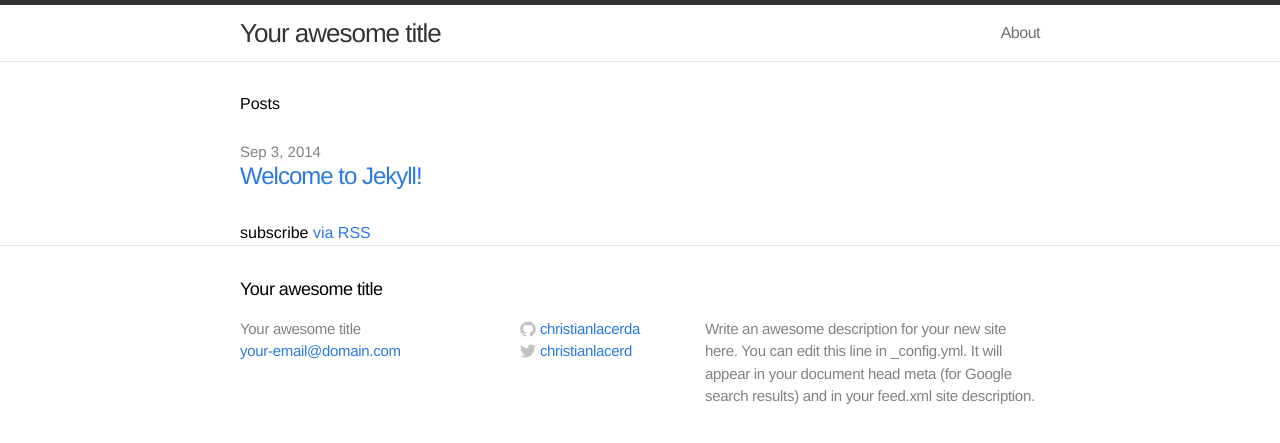
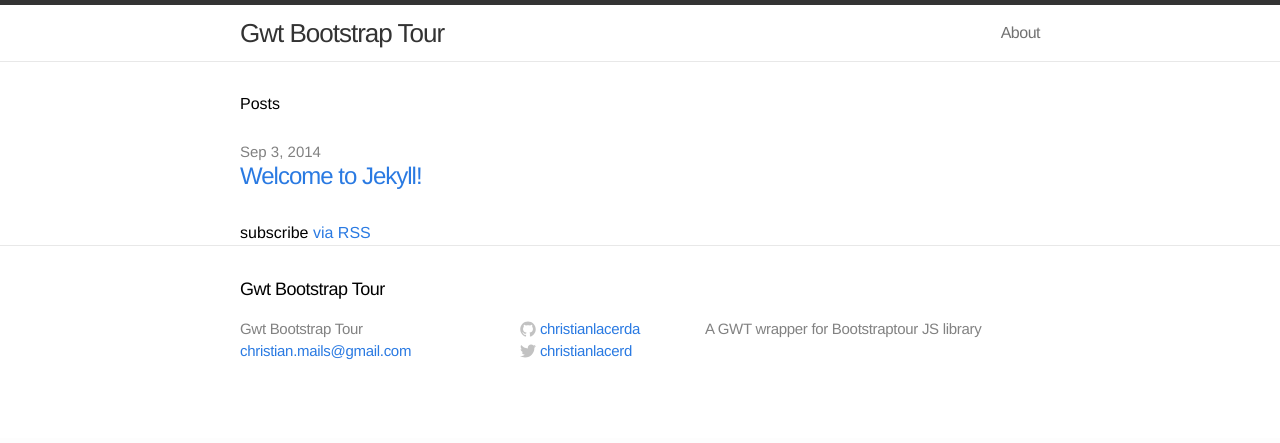
Before and after one commit to christianlacerda/gwt-bootstrap-tour, a Jekyll site: the page built from index.html, in a window 1280 px wide. Shown: the top 443 px of the page. Built offline with Jekyll 4.4.1, drawn with Linux system fonts in a browser that asks for light colours.

Commit message:
Changing title and description

```diff
--- a/_config.yml
+++ b/_config.yml
@@ -1,9 +1,9 @@
 # Site settings
-title: Your awesome title
-email: your-email@domain.com
-description: "Write an awesome description for your new site here. You can edit this line in _config.yml. It will appear in your document head meta (for Google search results) and in your feed.xml site description."
+title: Gwt Bootstrap Tour
+email: christian.mails@gmail.com
+description: "A GWT wrapper for Bootstraptour JS library"
 baseurl: "/gwt-bootstrap-tour"
-url: "http://yourdomain.com"
+url: "http://christianlacerda.github.io"
 twitter_username: christianlacerd
 github_username:  christianlacerda
 
```
